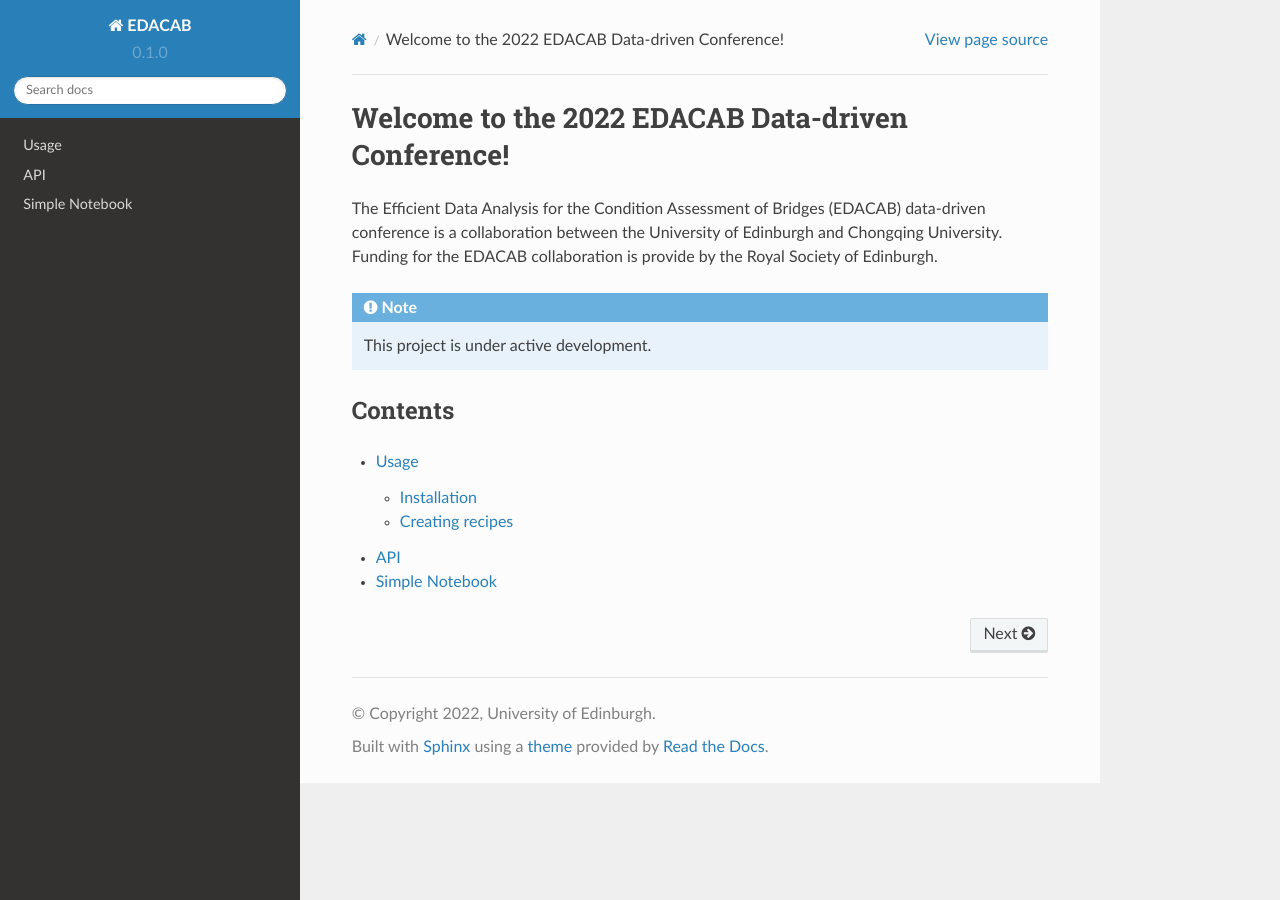
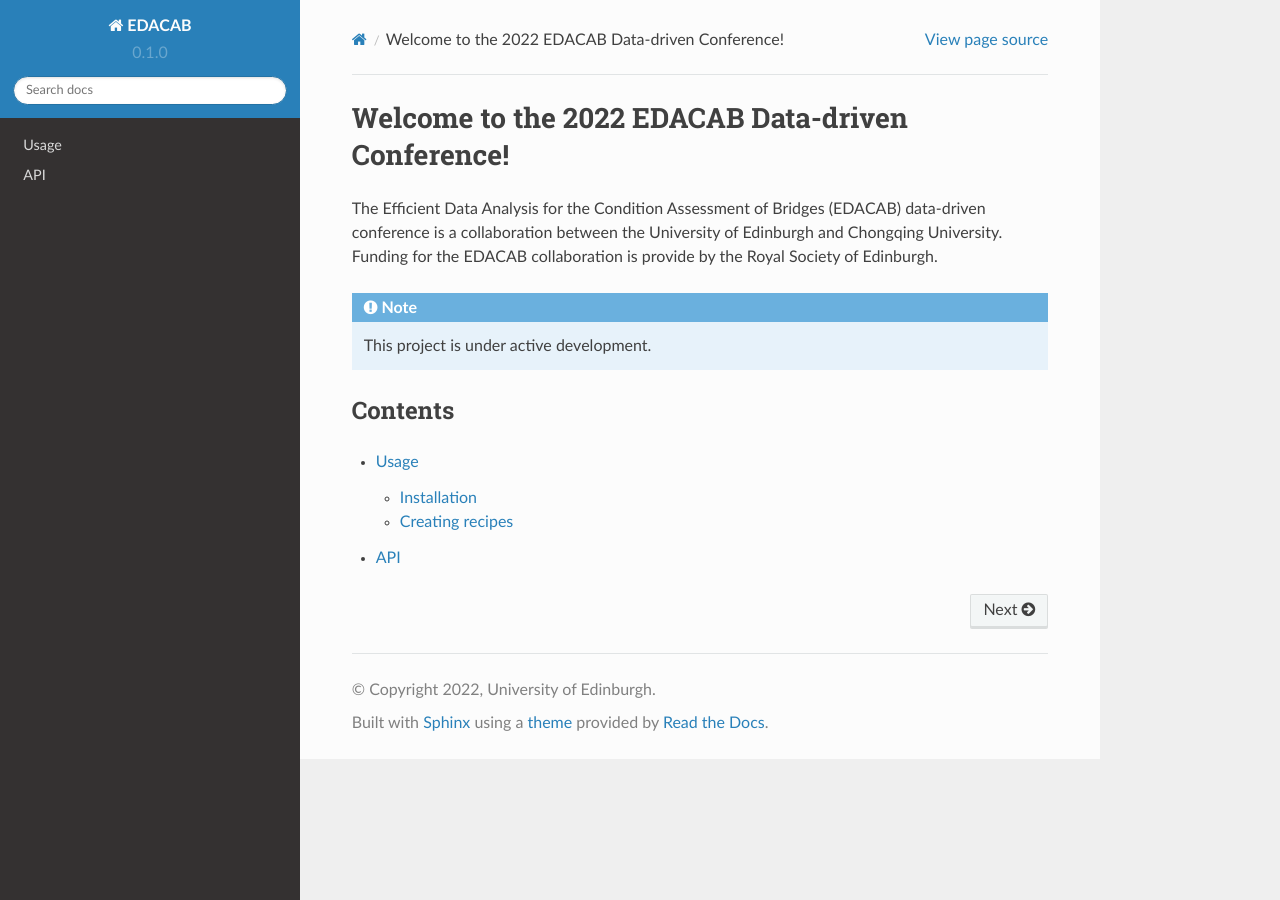
Before and after one commit to zwynne/EDACAB, a Sphinx documentation site: the page built from docs/source/index.rst, in a window 1280 px wide. Built offline with Sphinx 7.4.7 and the Read the Docs theme 2.0.0, drawn with Linux system fonts in a browser that asks for light colours.

Commit message:
Removed link to Jupyter notebook

```diff
--- a/docs/source/index.rst
+++ b/docs/source/index.rst
@@ -14,4 +14,3 @@ Contents
 
    usage
    api
-   Welcome_page_and_tutorials/Simple notebook
```
Also changed, not shown: docs/source/Welcome_page_and_tutorials/Simple notebook.ipynb.
